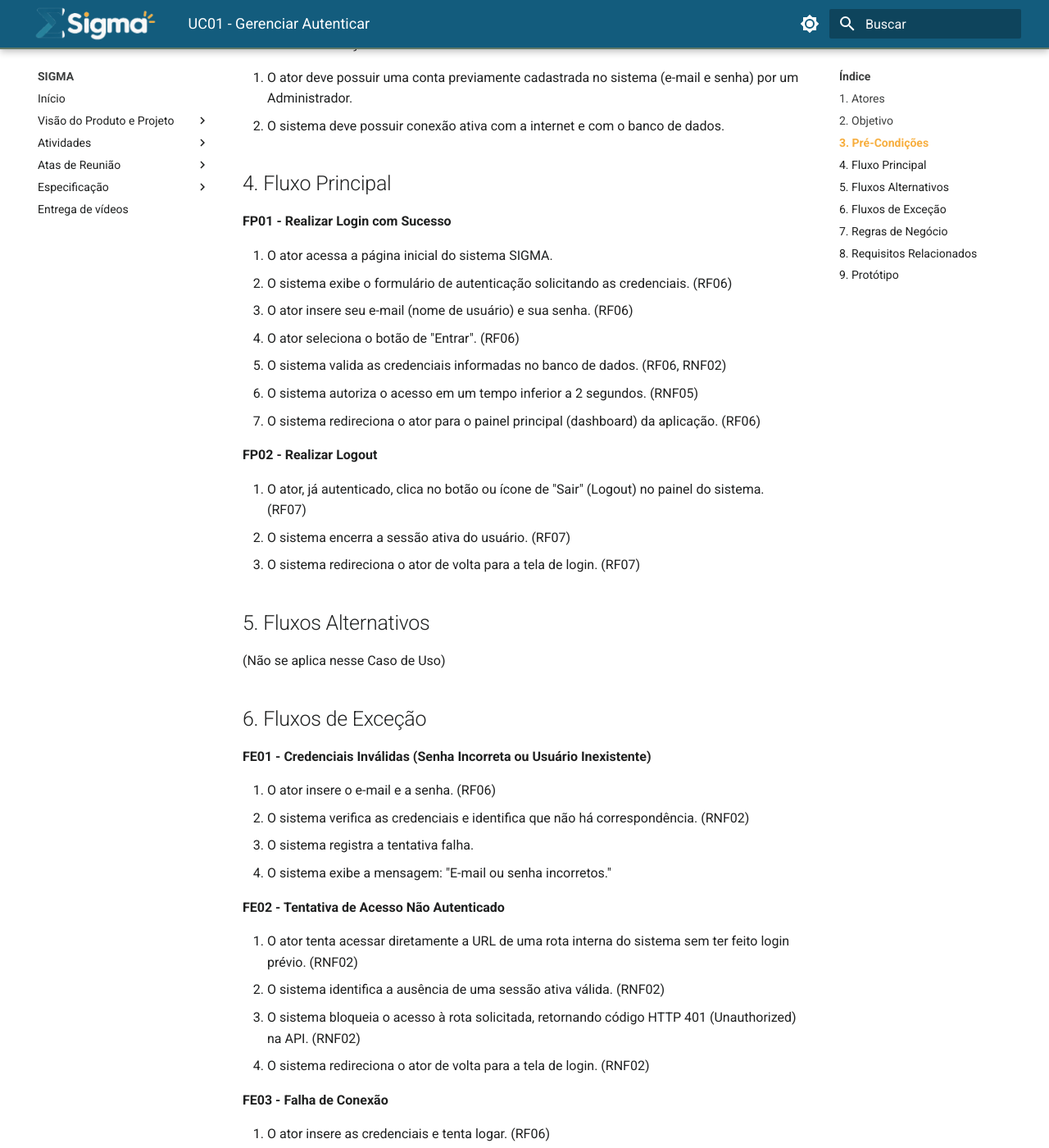
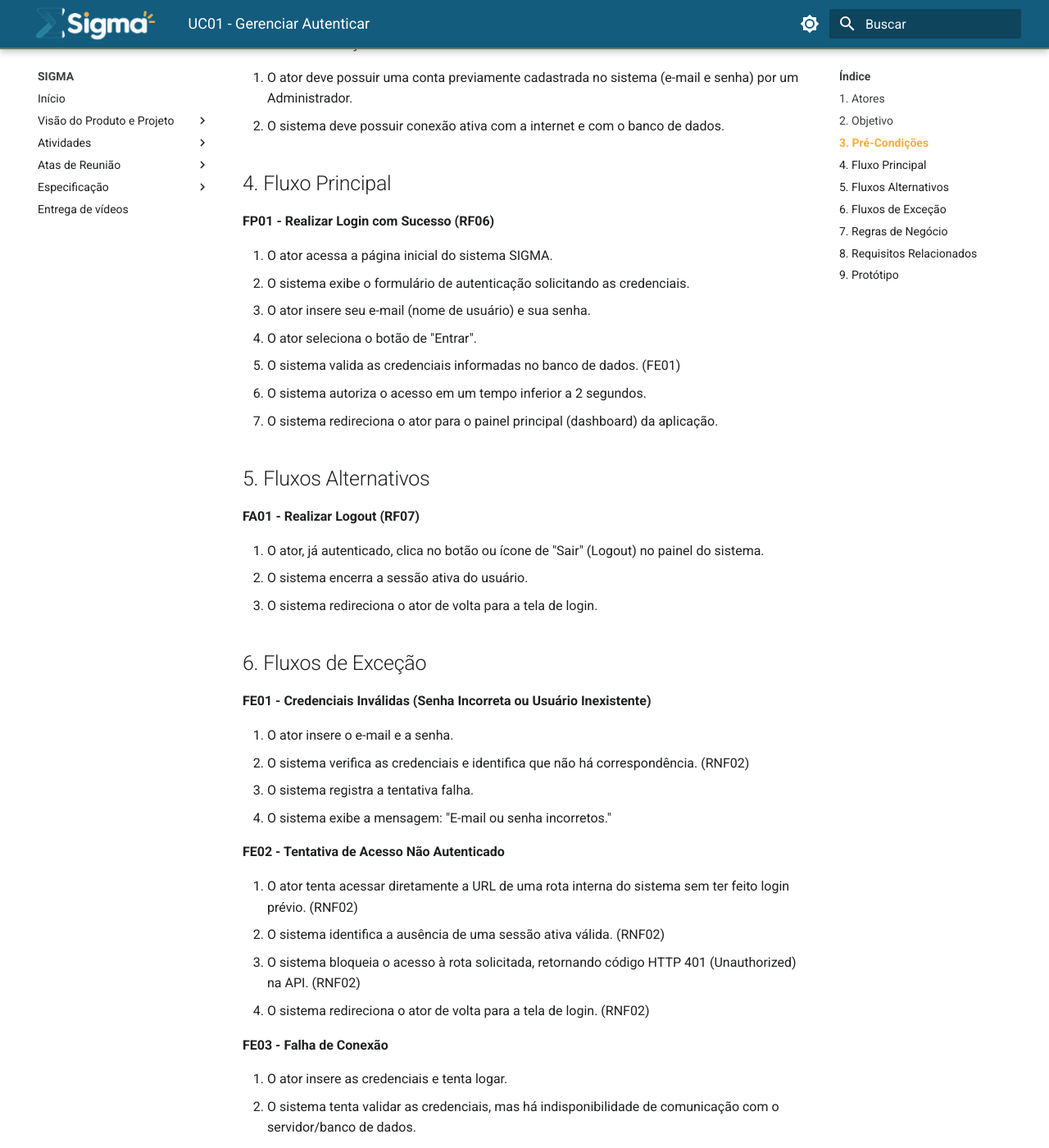
Before and after one commit to mdsreq-fga-unb/REQ-2026.2-T01-Sigma, an MkDocs documentation site: the page built from docs/doc-visao/casos-uso/uc01.md, in a window 1280 px wide and 1400 px high, scrolled down 511 px. Shown: the whole window at 82% size. Built offline with MkDocs 1.6.1 and Material for MkDocs 9.7.7, drawn with Linux system fonts in a browser that asks for light colours.

Commit message:
começa a correção dos casos de uso

```diff
--- a/docs/doc-visao/casos-uso/uc01.md
+++ b/docs/doc-visao/casos-uso/uc01.md
@@ -17,31 +17,29 @@ Permitir que as secretárias e administradores da Creche Estação Vida entrem e
 
 ## 4. Fluxo Principal
 
-**FP01 - Realizar Login com Sucesso**
+**FP01 - Realizar Login com Sucesso (RF06)**
 
 1. O ator acessa a página inicial do sistema SIGMA.
-2. O sistema exibe o formulário de autenticação solicitando as credenciais. (RF06)
-3. O ator insere seu e-mail (nome de usuário) e sua senha. (RF06)
-4. O ator seleciona o botão de "Entrar". (RF06)
-5. O sistema valida as credenciais informadas no banco de dados. (RF06, RNF02)
-6. O sistema autoriza o acesso em um tempo inferior a 2 segundos. (RNF05)
-7. O sistema redireciona o ator para o painel principal (dashboard) da aplicação. (RF06)
-
-**FP02 - Realizar Logout**
-
-1. O ator, já autenticado, clica no botão ou ícone de "Sair" (Logout) no painel do sistema. (RF07)
-2. O sistema encerra a sessão ativa do usuário. (RF07)
-3. O sistema redireciona o ator de volta para a tela de login. (RF07)
+2. O sistema exibe o formulário de autenticação solicitando as credenciais.
+3. O ator insere seu e-mail (nome de usuário) e sua senha.
+4. O ator seleciona o botão de "Entrar".
+5. O sistema valida as credenciais informadas no banco de dados. (FE01)
+6. O sistema autoriza o acesso em um tempo inferior a 2 segundos.
+7. O sistema redireciona o ator para o painel principal (dashboard) da aplicação.
 
 ## 5. Fluxos Alternativos
 
-(Não se aplica nesse Caso de Uso)
+**FA01 - Realizar Logout (RF07)**
+
+1. O ator, já autenticado, clica no botão ou ícone de "Sair" (Logout) no painel do sistema.
+2. O sistema encerra a sessão ativa do usuário.
+3. O sistema redireciona o ator de volta para a tela de login.
 
 ## 6. Fluxos de Exceção
 
 **FE01 - Credenciais Inválidas (Senha Incorreta ou Usuário Inexistente)**
 
-1. O ator insere o e-mail e a senha. (RF06)
+1. O ator insere o e-mail e a senha.
 2. O sistema verifica as credenciais e identifica que não há correspondência. (RNF02)
 3. O sistema registra a tentativa falha.
 4. O sistema exibe a mensagem: "E-mail ou senha incorretos."
@@ -55,7 +53,7 @@ Permitir que as secretárias e administradores da Creche Estação Vida entrem e
 
 **FE03 - Falha de Conexão**
 
-1. O ator insere as credenciais e tenta logar. (RF06)
+1. O ator insere as credenciais e tenta logar.
 2. O sistema tenta validar as credenciais, mas há indisponibilidade de comunicação com o servidor/banco de dados.
 3. O tempo de resposta ultrapassa o limite de 2 segundos. (RNF05)
 4. O sistema interrompe a tentativa e exibe a mensagem de erro: "Não foi possível conectar ao servidor. Tente novamente mais tarde."
```
Also changed, not shown: docs/doc-visao/casos-uso/uc02.md (+12 -12 lines), docs/doc-visao/casos-uso/uc03.md (+12 -12 lines).
